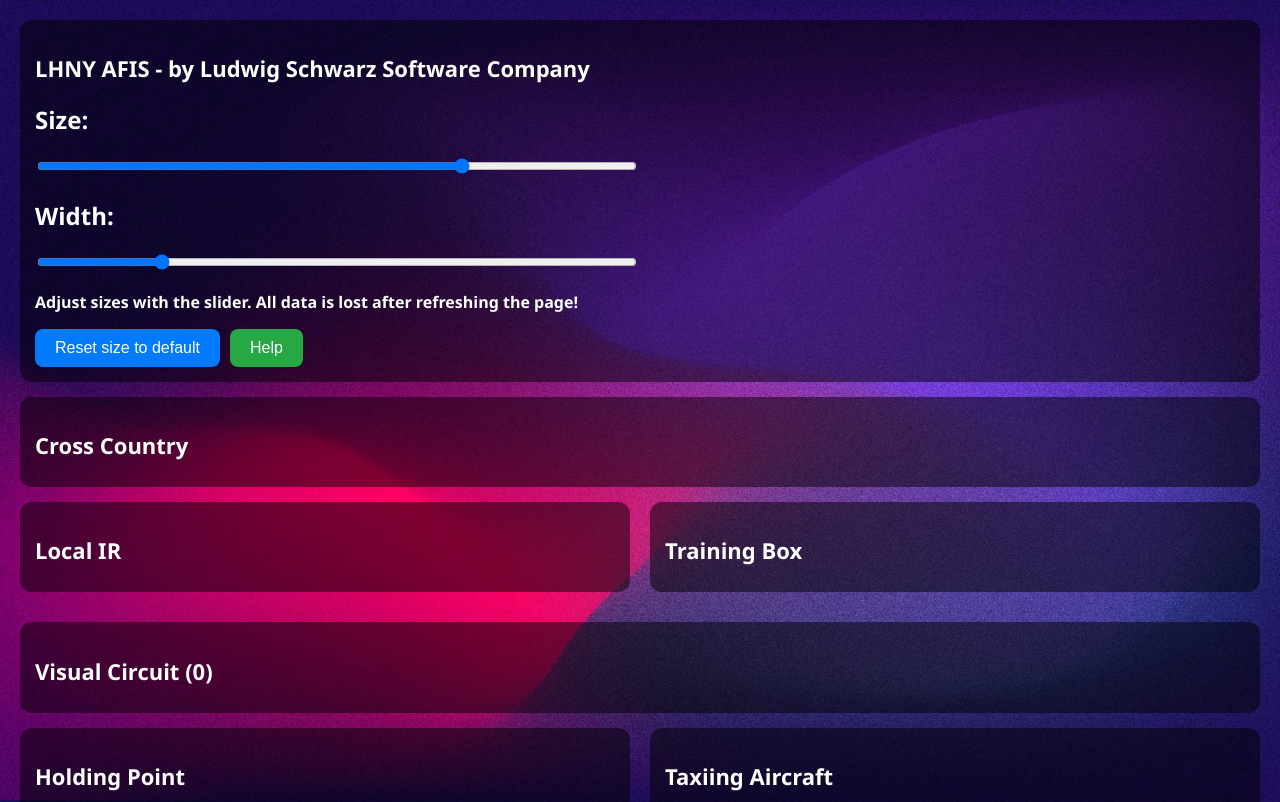
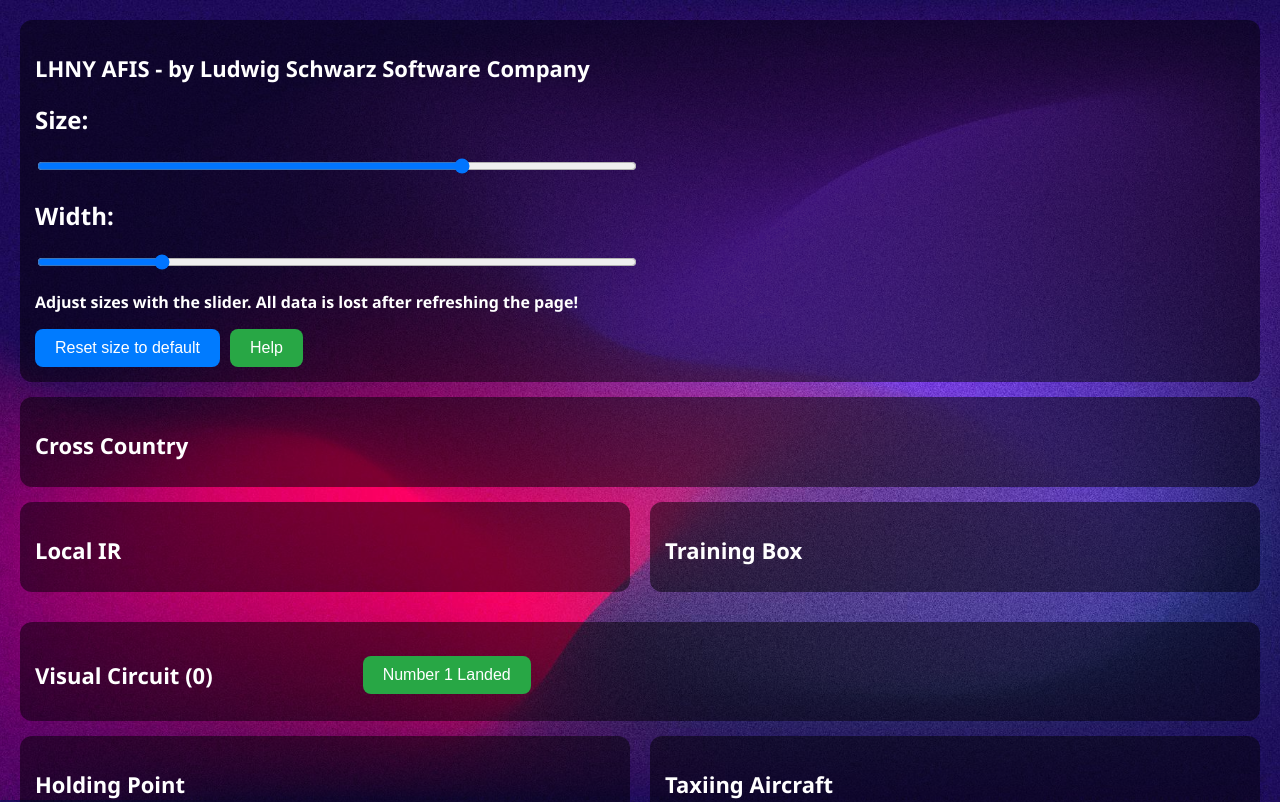
Before and after one commit to fepatrik/LHNY-AFIS, a Next.js app: page / in a window 1280 px wide. Shown: the top 802 px of the page. Built offline with nearby package versions, Linux system fonts and the light colour scheme.

Commit message:
Visual Circuit button added

```diff
--- a/components/AfisProgram.tsx
+++ b/components/AfisProgram.tsx
@@ -19,6 +19,8 @@
 const [scale, setScale] = useState(1); // Új állapot a csúszka értékéhez
 const [searchTerm, setSearchTerm] = useState<string>(""); // Keresési kifejezés
 const [boxWidth, setBoxWidth] = useState(180); // Alapértelmezett szélesség 180px
+const [trainingBoxDetails, setTrainingBoxDetails] = useState<{ [reg: string]: { taskHeight: string } }>({});
+
 
   const [showTable, setShowTable] = useState(true);
   const [flightLog, setFlightLog] = useState<{ reg: string; takeoff: string | ""; landed: string | "" }[]>([]);
@@ -30,6 +32,16 @@
     squawk: string;
     crew: string;
   }[]>([]);
+
+const moveFirstToLast = () => {
+  setVisualCircuit((prev) => {
+    if (prev.length === 0) return prev; // Ha üres, ne csináljon semmit
+    const updated = [...prev];
+    const first = updated.shift(); // Az első elem eltávolítása
+    if (first) updated.push(first); // Az elsőt a lista végére helyezzük
+    return updated;
+  });
+};
 
 const handleSquawkChange = (serial: number, newSquawk: string) => {
   setDetailedFlightLog((prevLog) =>
@@ -187,7 +199,7 @@
 
 const moveToVisualFromHolding = (reg: string, squawk: string, crew: string) => {
   setHoldingPoint((prev) => prev.filter((r) => r !== reg));
-    setVisualCircuit((prev) => [...prev, reg]);
+  setVisualCircuit((prev) => [reg, ...prev]); // A gépet a lista elejére helyezzük
   const takeoffTime = getCurrentTime();
   setTimestamps((prev) => ({
     ...prev,
@@ -196,7 +208,6 @@
       takeoff: takeoffTime,
     },
   }));
-    // Add to flight log
   addFlightLog(reg, takeoffTime, "", squawk, crew);
 };
 
@@ -493,6 +504,7 @@
           )}
 
 {trainingBox[reg] && (
+  <>
     <div
       style={{ fontSize: `${20 * scale}px`, color: "#ccc", marginBottom: `${10 * scale}px`, cursor: "pointer" }}
       onClick={() => openModal(reg)}
@@ -500,7 +512,29 @@
     >
       {trainingBox[reg] === "Proceeding to VC" ? "PROCEEDING TO VC" : `TB ${trainingBox[reg]}`}
     </div>
+
+    <input
+      type="text"
+      placeholder="Task, height"
+      value={trainingBoxDetails[reg]?.taskHeight || ""}
+      onChange={(e) =>
+        setTrainingBoxDetails((prev) => ({
+          ...prev,
+          [reg]: { ...prev[reg], taskHeight: e.target.value },
+        }))
+      }
+      style={{
+        padding: `${6 * scale}px`,
+        borderRadius: `${6 * scale}px`,
+        color: "black",
+        marginBottom: `${8 * scale}px`,
+        fontSize: `${14 * scale}px`,
+        width: "100%",
+      }}
+    />
+  </>
 )}
+
 
           {localIR.includes(reg) && (
             <>
@@ -705,10 +739,28 @@
   </div>
 </div>
 
-<Section title={`Visual Circuit (${visualCircuit.length})`}>
+<Section title="">
+  <div style={{ display: "flex", alignItems: "center", marginBottom: "10px" }}>
+    <h2 style={{ fontSize: "22px", fontWeight: "bold", margin: 0 }}>Visual Circuit ({visualCircuit.length})</h2>
+    <button
+      onClick={moveFirstToLast}
+      style={{
+        padding: "10px 20px",
+        fontSize: "16px",
+        backgroundColor: "#28a745",
+        color: "white",
+        borderRadius: "8px",
+        border: "none",
+        cursor: "pointer",
+        marginLeft: "150px", // Legalább 150px távolság a címtől
+      }}
+    >
+      Number 1 Landed
+    </button>
+  </div>
   {renderAircraft(visualCircuit, [
-    { label: "← Left", onClick: moveLeft }, // Balra mozgató nyíl
-    { label: "Right →", onClick: moveRight }, // Jobbra mozgató nyíl
+    { label: "← Left", onClick: moveLeft },
+    { label: "Right →", onClick: moveRight },
     { label: "Local IR", onClick: moveToLocalIR },
     { label: "TB", onClick: openModal },
     { label: "XC", onClick: moveToCrossCountry },
@@ -1146,7 +1198,7 @@
       <h3 style={{ fontSize: "20px", marginBottom: "16px" }}>Help</h3>
 
 <p style={{ fontSize: "16px", marginBottom: "16px" }}> In the <strong>Apron</strong> section, you'll find all Tréner airplanes. You can add foreign aircraft at the bottom, such as a police helicopter (R902). Click the <strong>APRON</strong> or <strong>HOLDING POINT</strong> button to move the aircraft to the corresponding group. Can't find the plane? Use the search bar. </p>
-<p style={{ fontSize: "16px", marginBottom: "16px" }}> When selecting <strong>VISUAL CIRCUIT</strong>, the aircraft is moved automatically, and its take-off time is recorded. In the Visual Circuit section, you can rearrange aircraft by moving them left or right to set the correct sequence. Click the <strong>DUAL</strong> button to switch the plane to <strong>SOLO</strong> mode, indicating it is a solo student. You can also click the "T/G" button to mark a full stop landing — it will then turn red and display "F/S"</p>
+<p style={{ fontSize: "16px", marginBottom: "16px" }}> When selecting <strong>VISUAL CIRCUIT</strong>, the aircraft is moved automatically, and its take-off time is recorded. In the Visual Circuit section, you can rearrange aircraft by moving them left or right to set the correct sequence. Click the <strong>DUAL</strong> button to switch the plane to <strong>SOLO</strong> mode, indicating it is a solo student. You can also click the "T/G" button to mark a full stop landing — it will then turn red and display "F/S". With the <strong>Number 1 landed</strong> button, you can set the first plane to be the last, indicating the correct sequence on the visual circuit after a touch and go.</p>
 <p style={{ fontSize: "16px", marginBottom: "16px" }}> From the Visual Circuit, aircraft can proceed to <strong>Local IR</strong>, <strong>Training Box (TB)</strong>, or <strong>Cross Country (XC)</strong>. </p> <p style={{ fontSize: "16px", marginBottom: "16px" }}> In the <strong>Local IR</strong> section, you can choose the task from the first drop-down menu. You can also add additional remarks—such as altitude, task details, or position—in the text input field. </p>
 <p style={{ fontSize: "16px", marginBottom: "16px" }}> When selecting <strong>Training Box (TB)</strong>, a pop-up window will appear where you can select the appropriate TB. If the aircraft changes TB, simply click the displayed TB (e.g., "TB 6") to update it. There’s also an option to select <strong>TB Proceeding to Visual Circuit</strong>, indicating that the aircraft is returning. To actually move the plane back, click the <strong>JOIN VC</strong> button. Selecting “TB Proceeding to Visual Circuit” is optional—it’s just for situational awareness, not required for moving the aircraft. </p>
 <p style={{ fontSize: "16px", marginBottom: "16px" }}> In the <strong>Cross Country</strong> section, you can leave a remark indicating where the aircraft is headed. The checkbox allows you to mark whether the aircraft is on frequency. </p>
```
Lines whose indentation alone changed are shown as unchanged.
